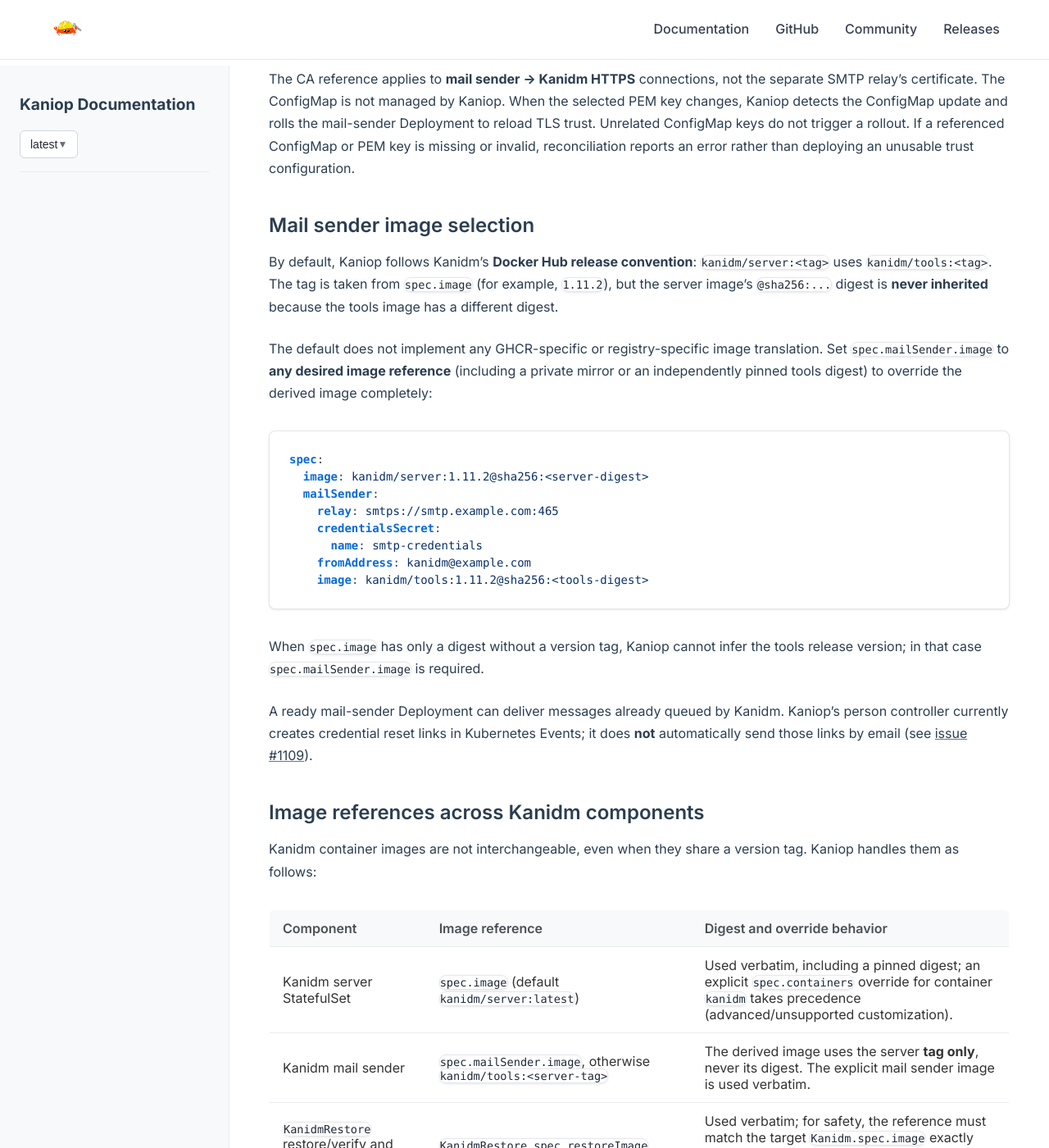
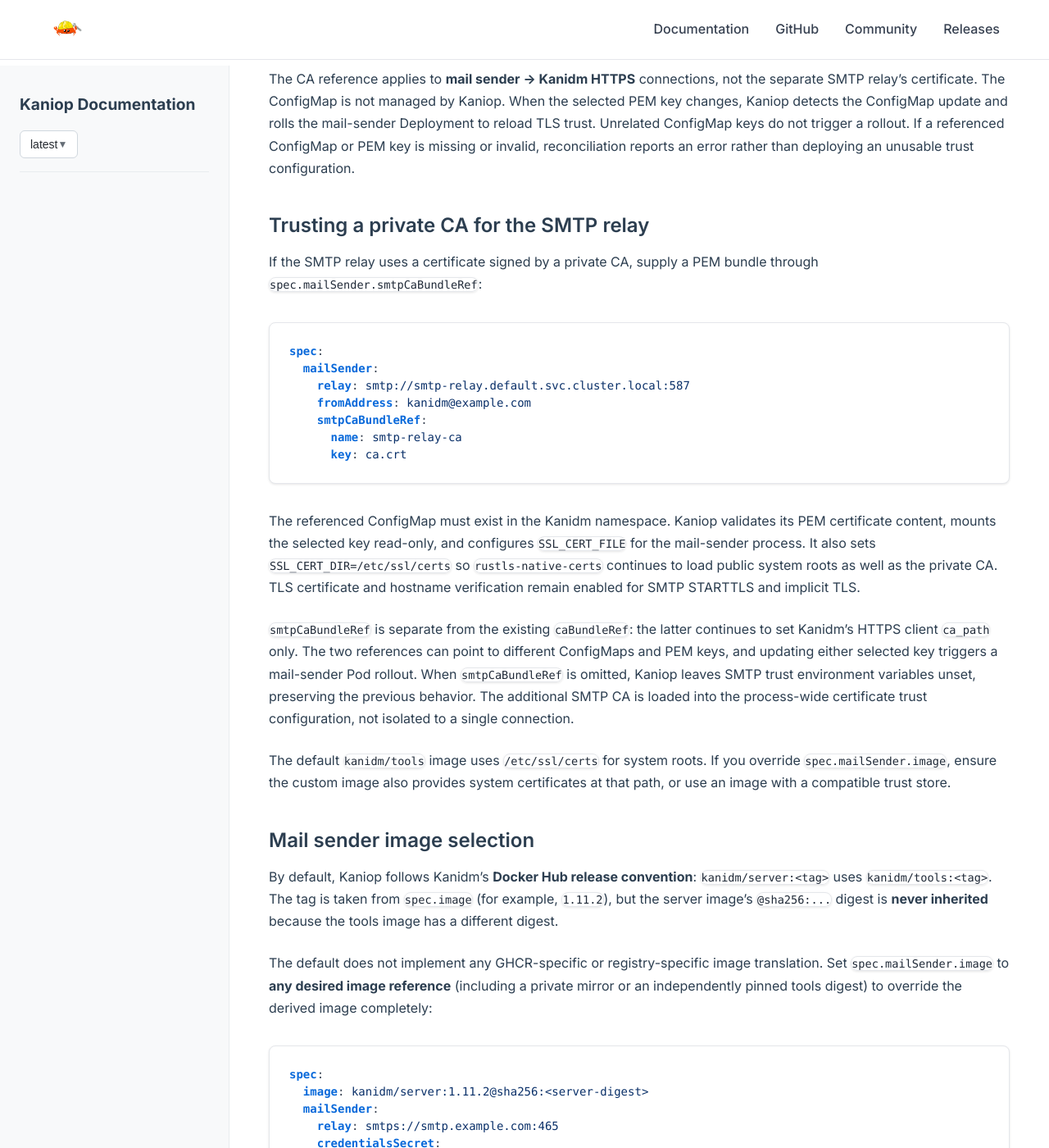
Before and after one commit to pando85/pando85.github.io, a Jekyll site: the page built from docs/kaniop/latest/usage/kanidm.md, in a window 1280 px wide and 1400 px high, scrolled down 4177 px. Shown: the whole window at 82% size. Built offline with Jekyll 4.4.1, drawn with Linux system fonts in a browser that asks for light colours.

Commit message:
deploy: pando85/kaniop@11df1993a97afa78f5be40ec48a528ef6f8bec06

````diff
--- a/docs/kaniop/latest/usage/kanidm.md
+++ b/docs/kaniop/latest/usage/kanidm.md
@@ -159,6 +159,40 @@ Kaniop detects the ConfigMap update and rolls the mail-sender Deployment to
 reload TLS trust. Unrelated ConfigMap keys do not trigger a rollout. If a
 referenced ConfigMap or PEM key is missing or invalid, reconciliation reports an
 error rather than deploying an unusable trust configuration.
+
+### Trusting a private CA for the SMTP relay
+
+If the SMTP relay uses a certificate signed by a private CA, supply a PEM bundle
+through `spec.mailSender.smtpCaBundleRef`:
+
+```yaml
+spec:
+  mailSender:
+    relay: smtp://smtp-relay.default.svc.cluster.local:587
+    fromAddress: kanidm@example.com
+    smtpCaBundleRef:
+      name: smtp-relay-ca
+      key: ca.crt
+```
+
+The referenced ConfigMap must exist in the Kanidm namespace. Kaniop validates
+its PEM certificate content, mounts the selected key read-only, and configures
+`SSL_CERT_FILE` for the mail-sender process. It also sets
+`SSL_CERT_DIR=/etc/ssl/certs` so `rustls-native-certs` continues to load
+public system roots as well as the private CA. TLS certificate and hostname
+verification remain enabled for SMTP STARTTLS and implicit TLS.
+
+`smtpCaBundleRef` is separate from the existing `caBundleRef`: the latter
+continues to set Kanidm's HTTPS client `ca_path` only. The two references can
+point to different ConfigMaps and PEM keys, and updating either selected key
+triggers a mail-sender Pod rollout. When `smtpCaBundleRef` is omitted,
+Kaniop leaves SMTP trust environment variables unset, preserving the previous
+behavior. The additional SMTP CA is loaded into the process-wide certificate
+trust configuration, not isolated to a single connection.
+
+The default `kanidm/tools` image uses `/etc/ssl/certs` for system roots. If
+you override `spec.mailSender.image`, ensure the custom image also provides
+system certificates at that path, or use an image with a compatible trust store.
 
 ### Mail sender image selection
 
````
